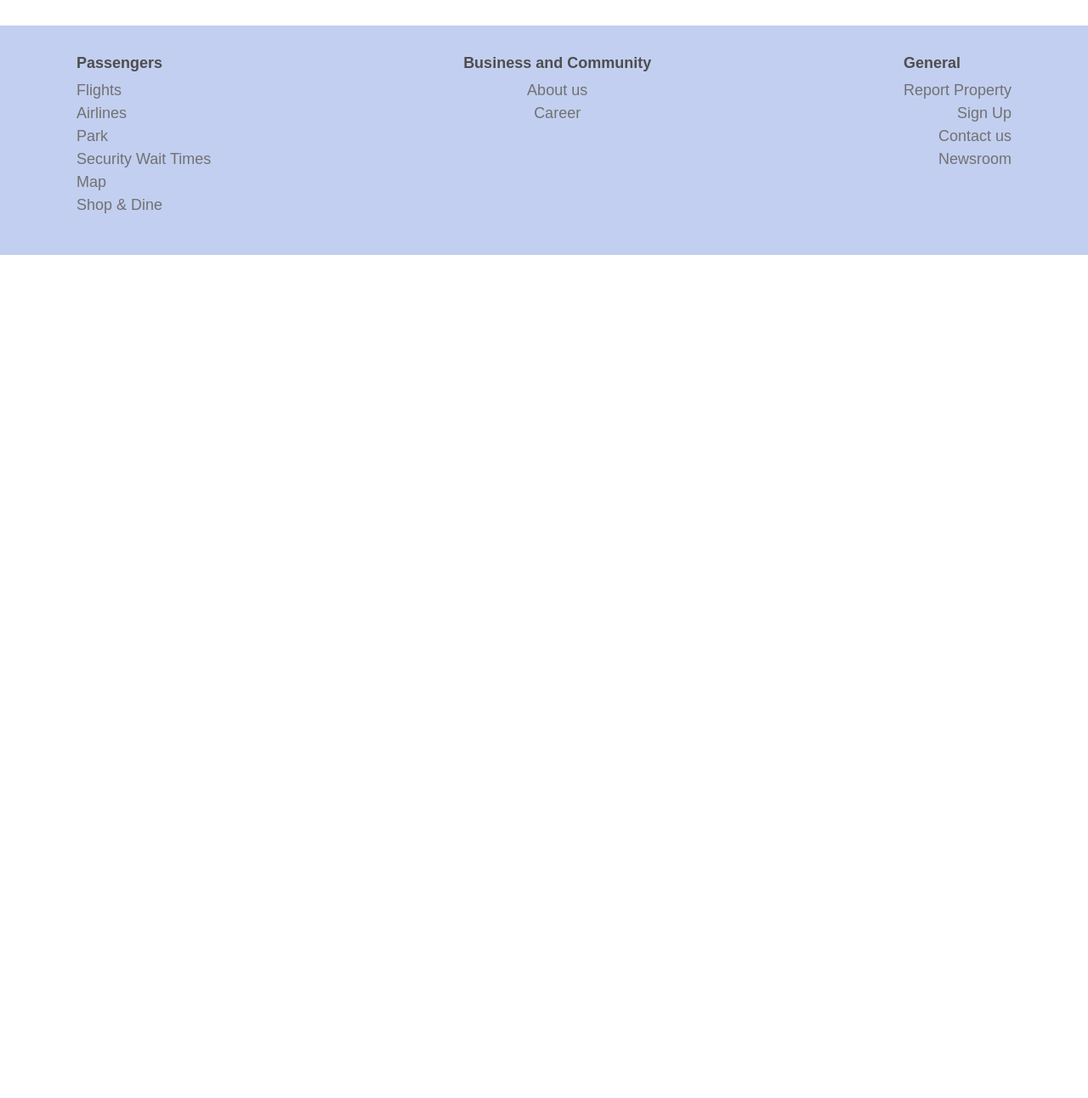
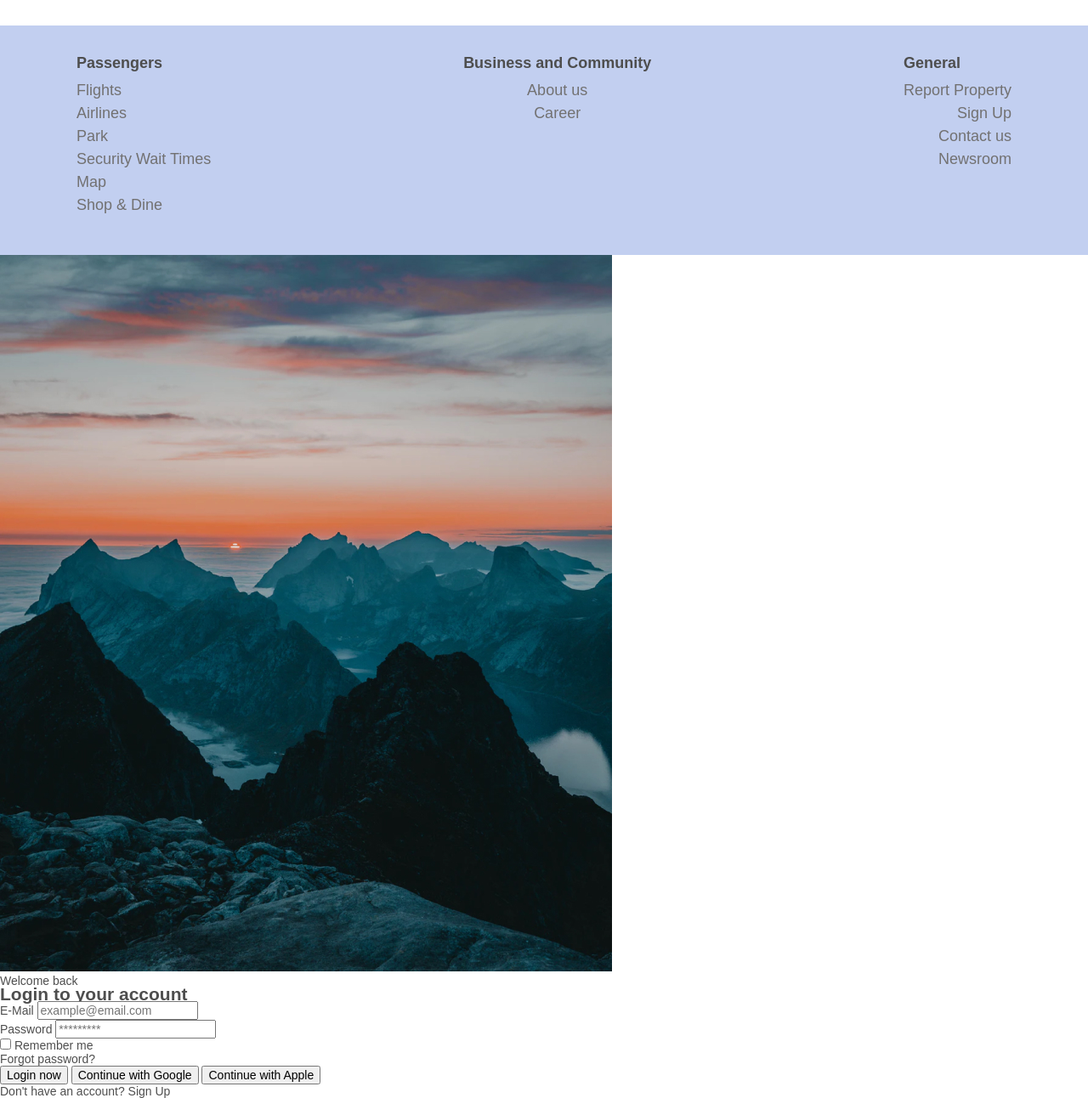
Before and after one commit to AlexBor83/utravel, a website built with webpack: page src/index.html in a window 1280 px wide. Shown: the part 2408-3700 px from the top of the page at 85% size. Before the commit the page ends 2708 px from the top, so only its background shows below. Built offline with nearby package versions, Linux system fonts and the light colour scheme.

Commit message:
верстка формы логина

```diff
--- a/src/index.html
+++ b/src/index.html
@@ -580,6 +580,48 @@
             </div>
         </div>
     </footer>
+
+    <div class="login">
+        <img class="login__img" src="./img/login-background.jpg" alt="Фон на экране при вводе логина" width="720"
+            height="843">
+        <form class="login__content form-login">
+            <p class="form-login__text">
+                Welcome back
+            </p>
+            <h2 class="form-login__title">
+                Login to your account
+            </h2>
+            <ul class="form-login__list">
+                <li class="form-login__item">
+                    E-Mail
+                    <input class="form-login__input" type="email" name="email" placeholder="example@email.com">
+                </li>
+                <li class="form-login__item">
+                    Password
+                    <input class="form-login__input" type="password" name="password" placeholder="*********">
+                </li>
+            </ul>
+
+            <label class="form-login__checkbox">
+                <input type="checkbox" name="memory">
+                Remember me
+            </label>
+            <p class="form-login__text">Forgot password?</p>
+
+            <button class="form-login__button" type="submit">
+                Login now
+            </button>
+            <button class="form-login__button form-login__button--google" type="submit">
+                Continue with Google
+            </button>
+            <button class="form-login__button form-login__button--apple" type="submit">
+                Continue with Apple
+            </button>
+            <p class="form-login__text">Don't have an account? Sign Up</p>
+        </form>
+    </div>
+
+
 </body>
 
 </html>
```
Also changed, not shown: src/img/apple-icon.svg (added), src/img/google-icon.svg (added), src/img/login-background.jpg (added), src/img/password-icon.svg (added).
